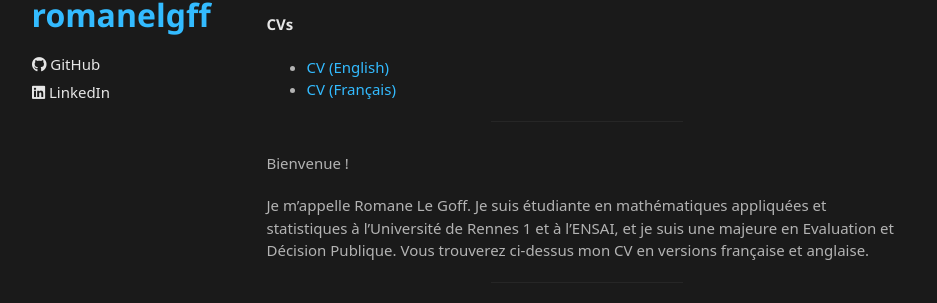
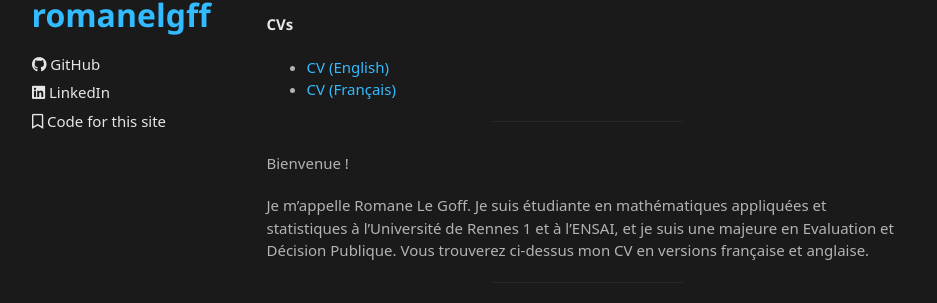
Before and after one commit to romanelgff/RomaneLG, a Jekyll site: the page built from index.md, in a window 1280 px wide. Shown: the part 259-562 px from the top of the page, without its empty margins (171-1108 px from the left). Built offline with Jekyll 4.4.1, drawn with Linux system fonts in a browser that asks for light colours; some web fonts are replaced; our own code applies the rules of GitHub Pages for plain Markdown files; the repository's description, which GitHub fills in, is left out.

Commit message:
Update sidebar.html

```diff
--- a/_includes/sidebar.html
+++ b/_includes/sidebar.html
@@ -12,5 +12,6 @@
   <ul class="link">
     <li><a href="https://github.com/romanelgff" rel="author"><i class="fab fa-github"></i> GitHub</a></li>
     <li><a href="https://www.linkedin.com/in/romane-le-goff-620765193/" rel="external"><i class="fab fa-linkedin"></i> LinkedIn</a></li>
+    <li><a href="https://github.com/romanelgff/RomaneLG/tree/gh-pages" rel="external"><i class="far fa-bookmark"></i> Code for this site</a></li>
   </ul>
 </div>
```
